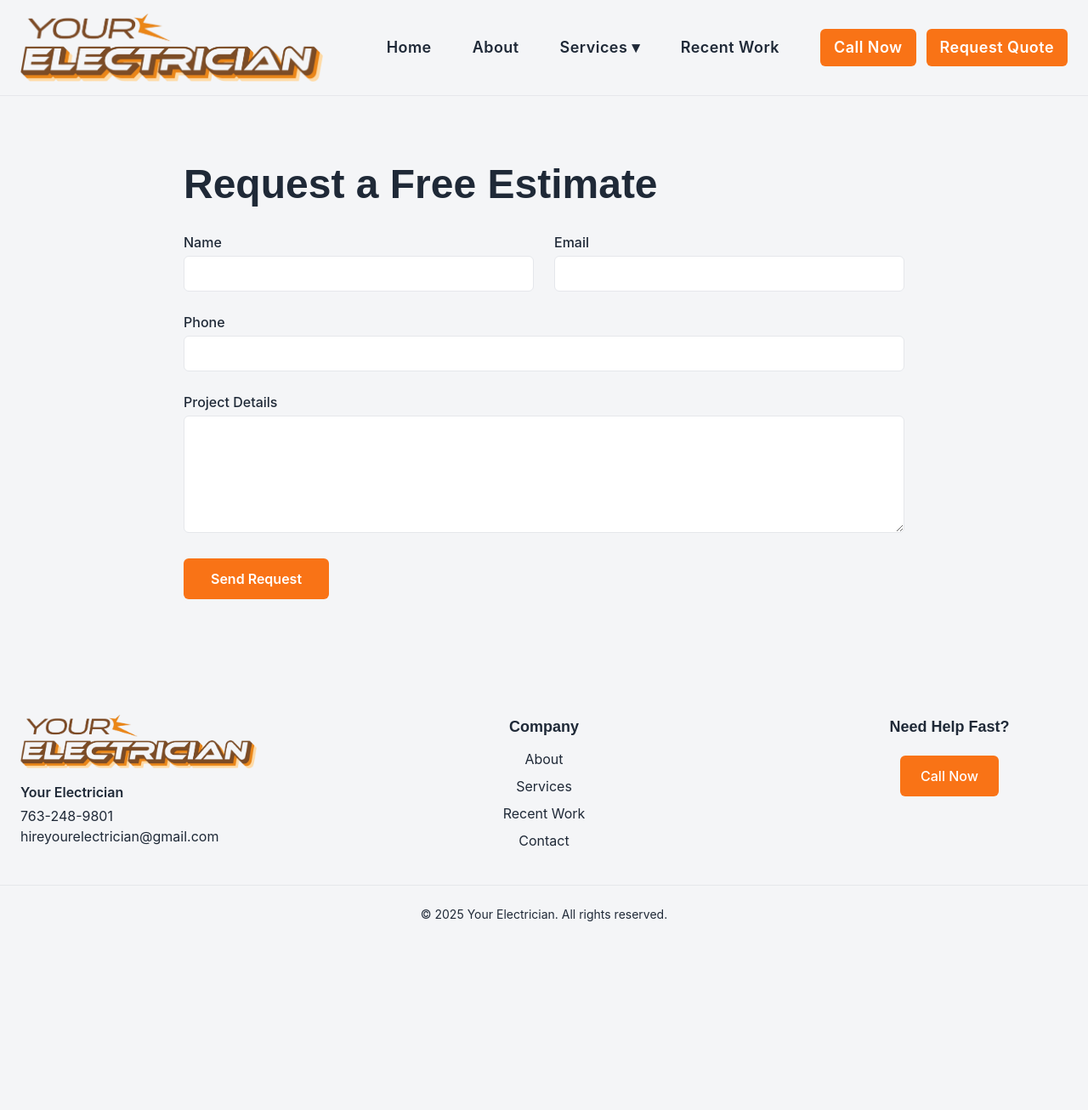
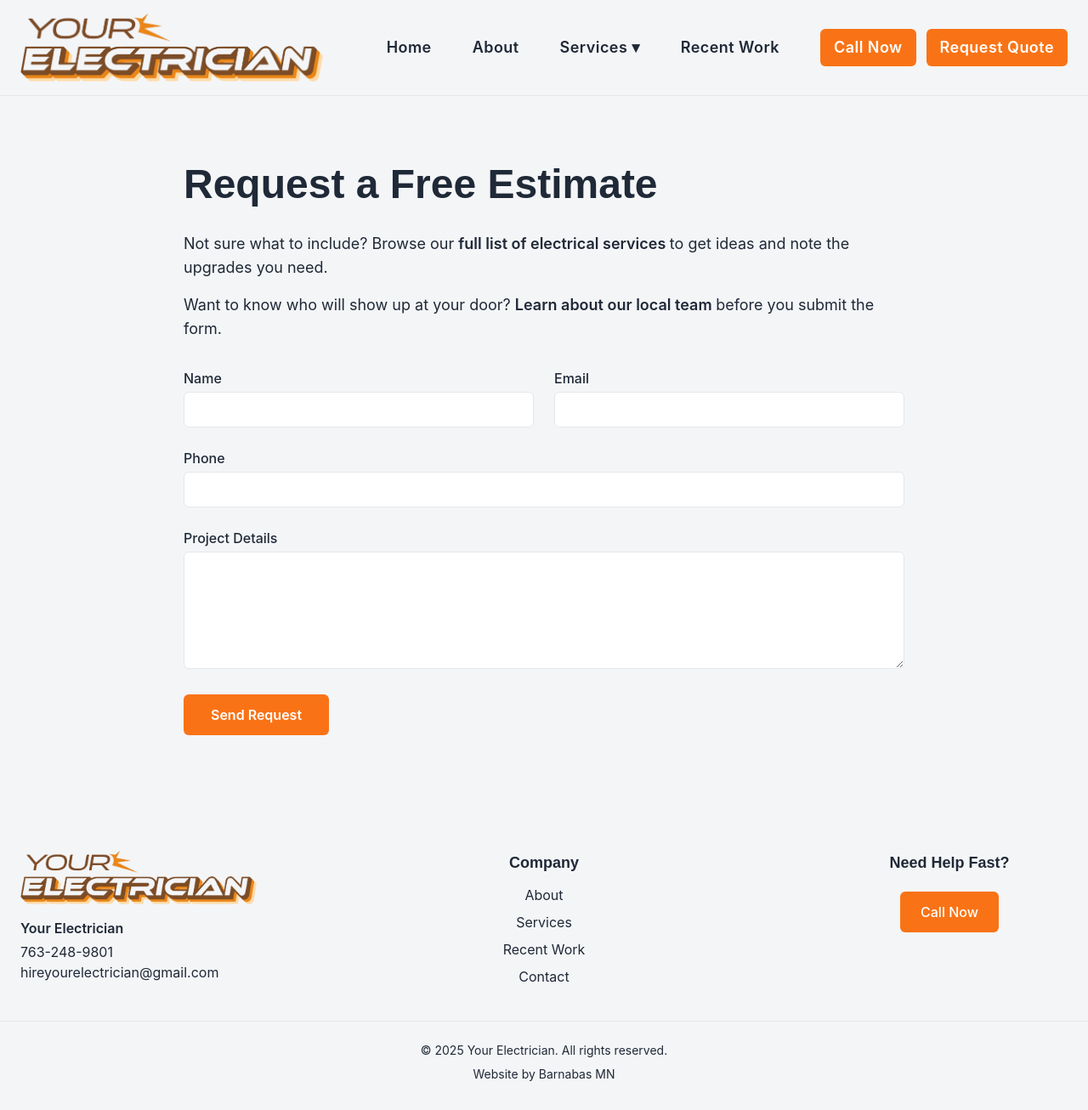
Before and after one commit to Johnny-smiles/my-electrician, a Nuxt app: page /contact in a window 1280 px wide. Shown: the whole page at 85% size. Before the commit the page ends 1118 px from the top, so only its background shows below. Built offline with nearby package versions, Linux system fonts and the light colour scheme.

Commit message:
back links

```diff
--- a/components/Footer.vue
+++ b/components/Footer.vue
@@ -40,9 +40,12 @@
             </div>
         </div>
 
-        <p class="text-center text-sm mt-10 border-t border-brand-dark/10 pt-6">
-            &copy; {{ new Date().getFullYear() }} {{ name }}. All rights reserved.
-        </p>
+        <div class="text-center text-sm mt-10 border-t border-brand-dark/10 pt-6">
+            <p>&copy; {{ new Date().getFullYear() }} {{ name }}. All rights reserved.</p>
+            <p class="mt-2">
+                Website by <a href="https://barnabasmn.com/" target="_blank" rel="noopener noreferrer" class="text-brand-orange hover:underline">Barnabas MN</a>
+            </p>
+        </div>
     </footer>
 </template>
 
--- a/pages/about.vue
+++ b/pages/about.vue
@@ -14,7 +14,9 @@
                 From whole-home wiring on new builds to late-night emergency calls,
                 we’ve seen (and fixed) it all. Fully licensed, bonded and insured,
                 our technicians stay current on the latest National Electrical Code
-                updates and energy-efficient technologies.
+                updates and energy-efficient technologies. Curious what that looks
+                like day to day? <NuxtLink to="/services" class="text-brand-orange font-semibold hover:underline">
+                Explore our electrical services</NuxtLink> to see the projects we tackle most.
             </p>
 
             <p>
@@ -30,6 +32,16 @@
               class="w-full max-w-md mx-auto mt-10 rounded-lg shadow-md object-cover"
             />
         </section>
+
+        <section class="next-step" style="margin-top:2rem; padding-top:1rem; border-top:1px solid #ddd;">
+            <p>
+                Need an electrician now?
+                <NuxtLink to="/contact" class="text-brand-orange font-semibold hover:underline">
+                    Request service
+                </NuxtLink>
+                and we’ll get you scheduled.
+            </p>
+        </section>
     </main>
 </template>
 
--- a/pages/contact.vue
+++ b/pages/contact.vue
@@ -2,6 +2,23 @@
     <main>
         <section class="max-w-4xl mx-auto px-6 py-20">
             <h1 class="text-4xl md:text-5xl font-bold mb-8">Request a Free Estimate</h1>
+
+            <div class="space-y-4 text-lg text-brand-dark/80 mb-8">
+                <p>
+                    Not sure what to include? Browse our
+                    <NuxtLink to="/services" class="text-brand-orange font-semibold hover:underline">
+                        full list of electrical services
+                    </NuxtLink>
+                    to get ideas and note the upgrades you need.
+                </p>
+                <p>
+                    Want to know who will show up at your door?
+                    <NuxtLink to="/about" class="text-brand-orange font-semibold hover:underline">
+                        Learn about our local team
+                    </NuxtLink>
+                    before you submit the form.
+                </p>
+            </div>
 
             <!-- Confirmation message -->
             <div
--- a/pages/index.vue
+++ b/pages/index.vue
@@ -1,6 +1,16 @@
 <template>
     <main class="flex flex-col bg-brand-sand">
         <HeroSection />
+
+        <section class="max-w-4xl mx-auto w-full px-6 py-10 text-lg text-brand-dark/80">
+            <p>
+                From fixture installs to full rewires, our licensed team handles it all—take a look at the
+                <NuxtLink to="/services" class="text-brand-orange font-semibold hover:underline">
+                    electrical services we offer
+                </NuxtLink>
+                and find the right fit for your home or business.
+            </p>
+        </section>
 
         <!-- boxed services section with top/bottom spacing -->
         <section class="my-12 max-w-7xl mx-auto w-full px-6">
--- a/pages/services.vue
+++ b/pages/services.vue
@@ -11,6 +11,16 @@
             <FaqSection />
         </section>
 
+        <section class="next-step" style="margin-top:2rem; padding-top:1rem; border-top:1px solid #ddd;">
+            <p class="text-center text-lg">
+                Need an electrician now?
+                <NuxtLink to="/contact" class="text-brand-orange font-semibold hover:underline">
+                    Request service
+                </NuxtLink>
+                and we’ll get you scheduled.
+            </p>
+        </section>
+
     </main>
 </template>
 
```
